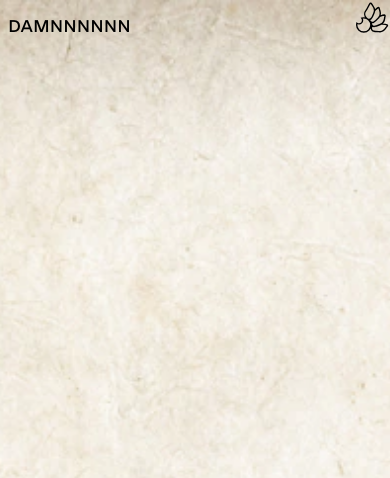
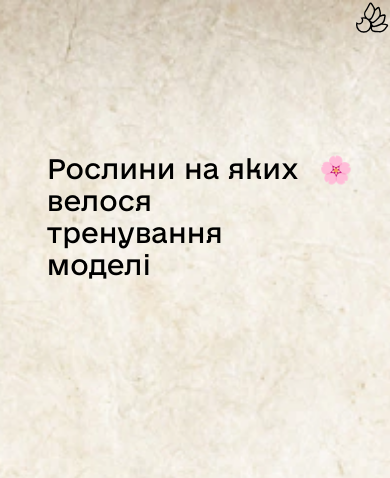
Before and after one commit to jawdypus/petal-project, a FastAPI app: page /faq in a window 390 px wide. Shown: the top 478 px of the page. Run offline with FastAPI, Linux system fonts and the light colour scheme.

Commit message:
changed FAQ

```diff
--- a/App/static/css/styles.css
+++ b/App/static/css/styles.css
@@ -52,6 +52,16 @@ html, body {
     transform: translate(-50%, -50%);
   }
 
+  .faq-info {
+    height: 40%;
+    width: 40%;
+
+    position: absolute;
+    top: 40%;
+    left: 30%;
+    transform: translate(-30%, -30%);
+  }
+
   .footer {
     font-style: normal;
     font-size: 15px;
@@ -82,7 +92,7 @@ html, body {
     width: 76%;
 
     position: absolute;
-    top: 40%;
+    top: 30%;
     left: 50%;
     transform: translate(-50%, -50%);
   }
@@ -94,6 +104,16 @@ html, body {
     position: absolute;
     top: 20%;
     left: 50%;
+    transform: translate(-50%, -50%);
+  }
+
+  .faq-info {
+    height: 24%;
+    width: 76%;
+
+    position: absolute;
+    top: 40%;
+    left: 30%;
     transform: translate(-50%, -50%);
   }
 
@@ -111,6 +131,29 @@ html, body {
   }
 }
 
+details {
+  user-select: none;
+}
+
+details>summary span.icon {
+  width: 24px;
+  height: 24px;
+  transition: all 0.3s;
+  margin-left: auto;
+}
+
+details[open] summary span.icon {
+  transform: rotate(180deg);
+}
+
+summary {
+  display: flex;
+  cursor: pointer;
+}
+
+summary::-webkit-details-marker {
+  display: none;
+}
 
 button {
   min-width: 110px;
--- a/App/templates/FAQ.html
+++ b/App/templates/FAQ.html
@@ -5,5 +5,17 @@
 {% endblock %}
 {% block content %}
     <!-- Main form -->
-    <p>DAMNNNNNN</p>
+    <div class="main">
+      <details>
+        <summary style="font-size: 20pt;">
+          Рослини на яких велося тренування моделі
+          <span class="icon">🌸</span>
+        </summary>
+        <li>Ромашка - 764 екземплязів</li>
+        <li>Кульбаба - 1055 екземпляри</li>
+        <li>Троянда - 632 екземпляри</li>
+        <li>Соняшник - 784 екземплязів</li>
+        <li>Соняшник - 984 екземплязів</li>
+      </details>
+    </div>
 {% endblock %}
```
